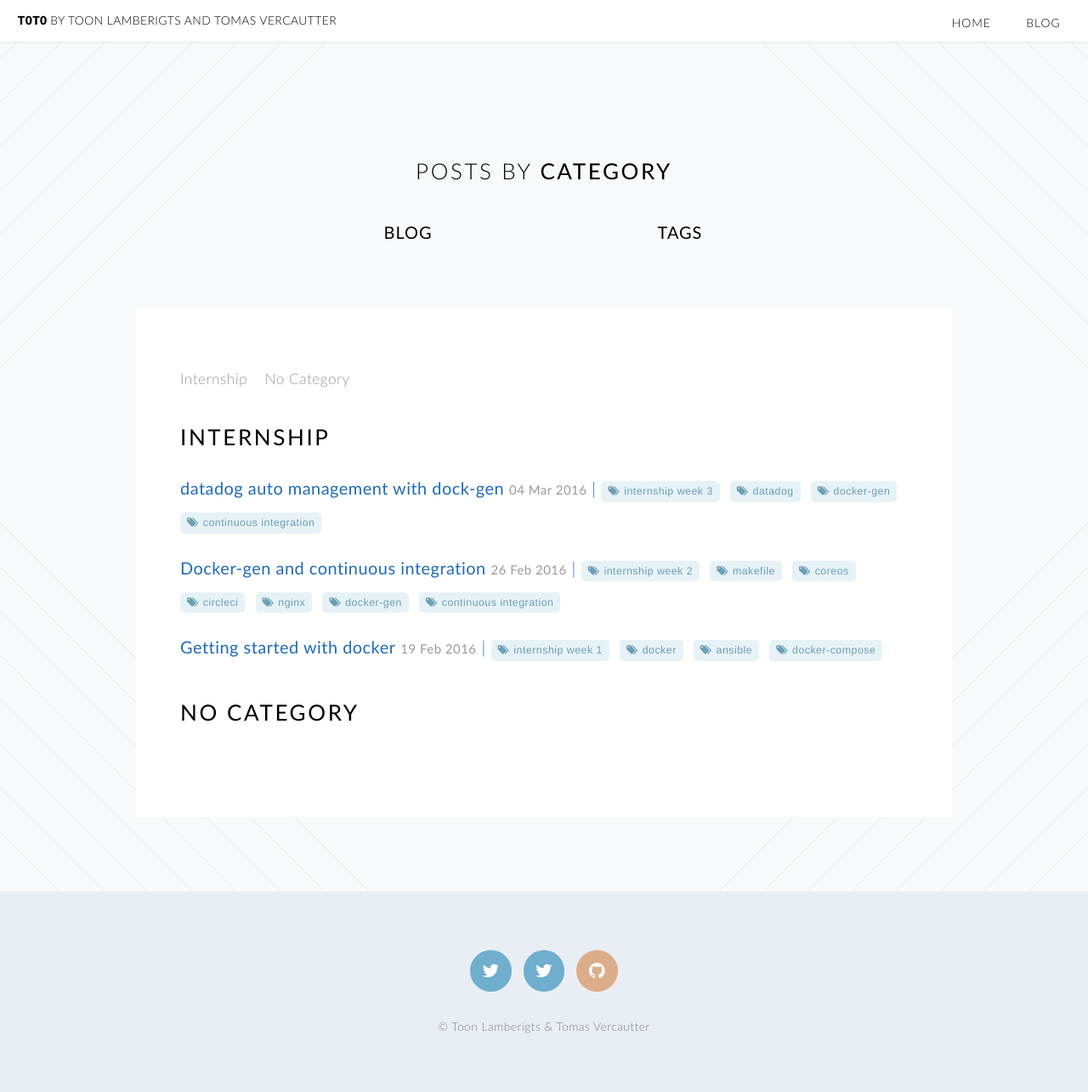
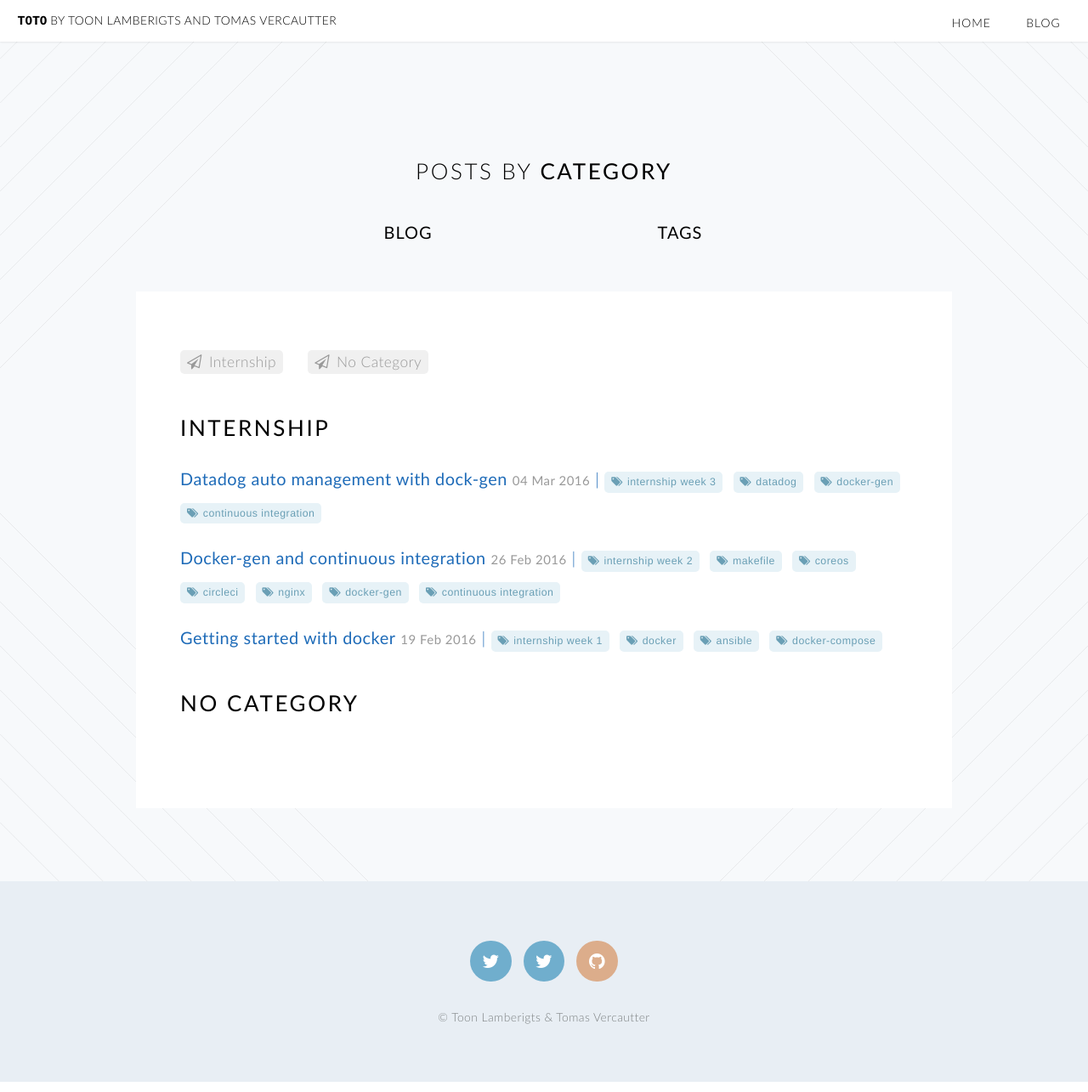
Before and after one commit to t0t0/t0t0.github.io, a Jekyll site: the page built from category.html, in a window 1280 px wide and 1285 px high. Shown: the whole window at 85% size. Built offline with Jekyll 4.4.1, drawn with Linux system fonts in a browser that asks for light colours.

Commit message:
rename files

```diff
--- a/category.html
+++ b/category.html
@@ -31,14 +31,14 @@ Here we generate all the categories.
 <article id="main">
      <header class="special container">
         <h2>Posts by <strong>Category</strong></h2>
-        <h3><a href="/blog.html" class="btn btn-5 btn-5a t0t0-blog-mark" style="border-bottom:none"><span><strong>blog</strong></span></a><a href="/tags.html" class="btn btn-5 btn-5a t0t0-tag-mark"><span><strong>tags</strong></span></a></h3>
+        <h3 class="nomarginbot"><a href="/blog.html" class="btn btn-5 btn-5a t0t0-blog-mark" style="border-bottom:none"><span><strong>blog</strong></span></a><a href="/tags.html" class="btn btn-5 btn-5a t0t0-tag-mark"><span><strong>tags</strong></span></a></h3>
     </header>
     <section class="wrapper style3 container">
         <p>
         {% for ct in cats %}
-        <a href="#{{ ct | slugify }}" class="t0t0-category-mark" style="color:#999;text-decoration: none; border-bottom: none;"> {{ ct }} </a> &nbsp;&nbsp;
+        <a href="#{{ ct | slugify }}" class="t0t0-cat-mark" style="color:#999;text-decoration: none; border-bottom: none;"> {{ ct }} </a> &nbsp;&nbsp;
         {% endfor %}
-        <a href="#no-category" class="t0t0-category-mark" style="color:#999;text-decoration: none; border-bottom: none; "> No Category </a> &nbsp;&nbsp;
+        <a href="#no-category" class="t0t0-cat-mark" style="color:#999;text-decoration: none; border-bottom: none; "> No Category </a> &nbsp;&nbsp;
         </p>
         {% for ct in cats %}
         <h2 id="{{ ct | slugify }}"><strong>{{ ct }}</strong></h2>
```
Also changed, not shown: _posts/2016-3-4-datadog-auto-management-with-dock-gen.md (renamed from _posts/2016-3-4-stage-week3:datadog-auto-management-with-dock-gen.md, +1 -1 lines), _posts/2016-2-19-getting-started-with-docker.md (renamed from _posts/2016-2-19-stage-week1:getting-started-with-docker.md), _posts/2016-2-26-dock-gen-and-continuous-integration.md (renamed from _posts/2016-2-26-stage-week2:dock-gen-and-continuous-integration.md).
